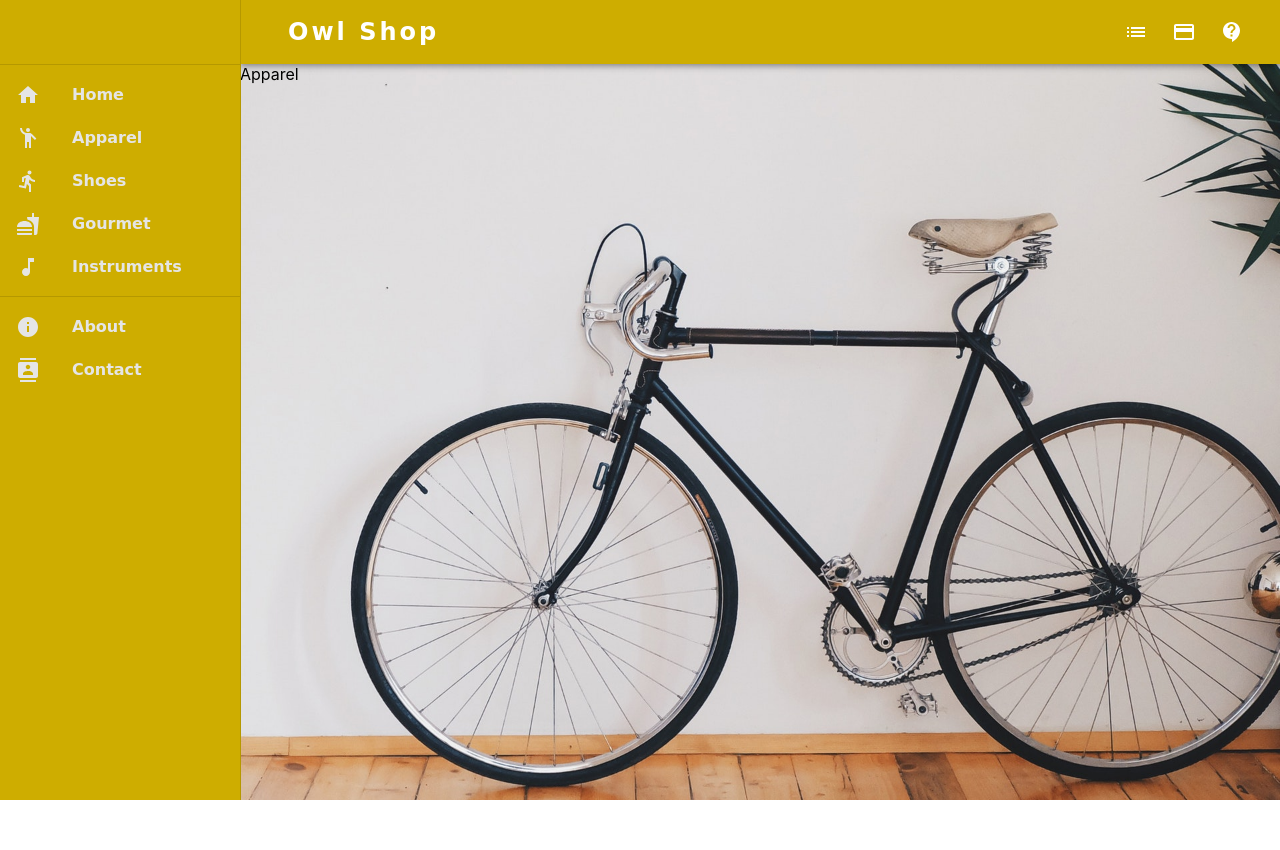
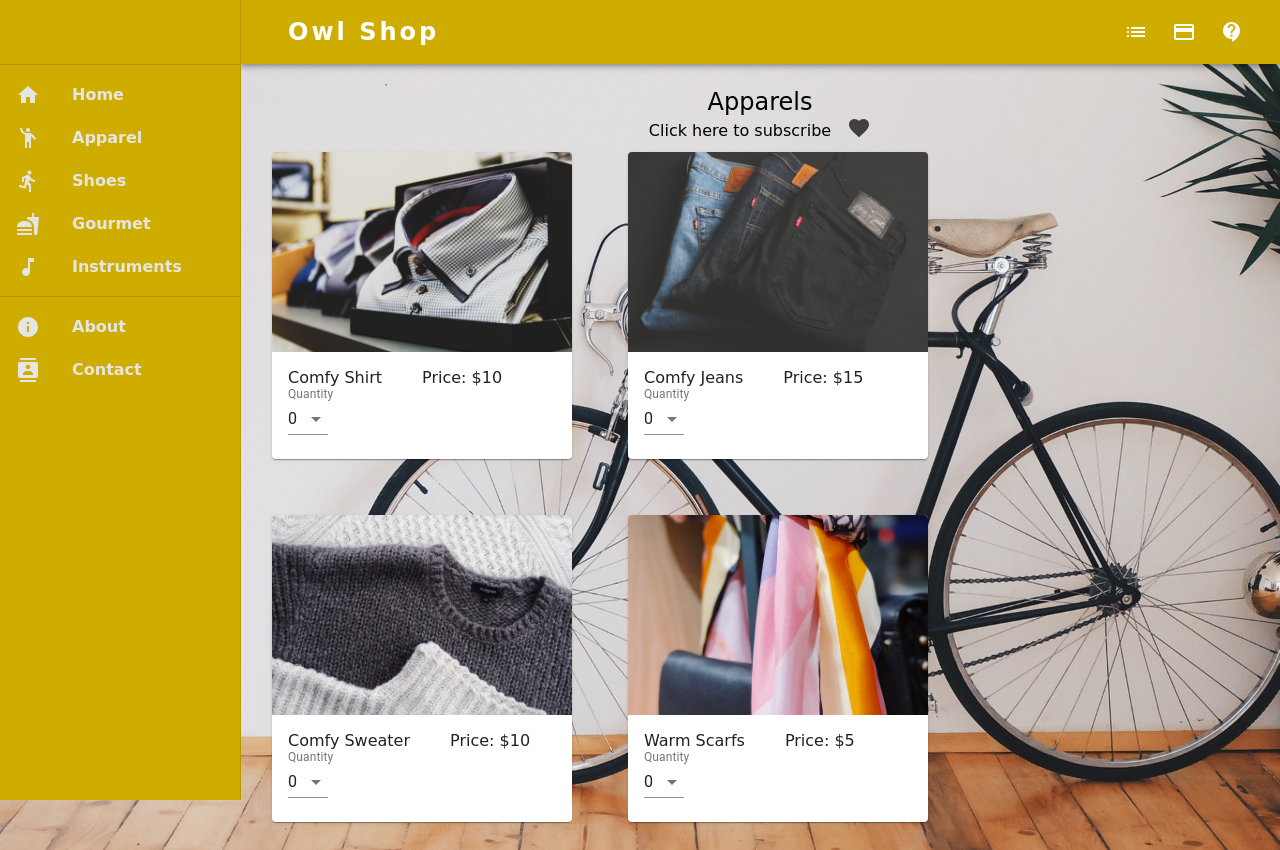
Before and after one commit to ChawinTan/Twilio-pay-shop, a React (Create React App) app: page /apparel in a window 1280 px wide. Before the commit the page ends 800 px from the top, so only its background shows below. Built offline with nearby package versions, Linux system fonts and the light colour scheme.

Commit message:
add apparel feature

```diff
--- a/src/Components/Apparel.js
+++ b/src/Components/Apparel.js
@@ -1,18 +1,159 @@
-import React from "react";
+import React, { useState } from "react";
+import { makeStyles } from "@material-ui/core/styles";
+import Grid from "@material-ui/core/Grid";
+import FavoriteIcon from "@material-ui/icons/Favorite";
+import Card from "@material-ui/core/Card";
+import CardMedia from "@material-ui/core/CardMedia";
+import CardContent from "@material-ui/core/CardContent";
+import InputLabel from "@material-ui/core/InputLabel";
+import FormControl from "@material-ui/core/FormControl";
+import MenuItem from "@material-ui/core/MenuItem";
+import Select from "@material-ui/core/Select";
 
 import appConstants from "../constants";
 
-const drawerWidth = appConstants.drawerWidth;
-const styles = {
-  root: {
-    marginLeft: `${drawerWidth}px`
+const apparels = appConstants.apparel;
+const qtyState = new Array(apparels.length).fill(0);
+
+const styles = appConstants.productStyle;
+const useStyle = makeStyles(() => ({
+  iconUnSub: {
+    color: "#000000",
+    opacity: 0.7
+  },
+  iconSub: {
+    color: "#ff1a1a",
+    opacity: 0.7
+  },
+  cardMedia: {
+    width: "300px",
+    height: "200px"
   }
+}));
+
+const removeApparel = (apparel, selectedApparel) => {
+  if (apparel.length > 0) {
+    const updatedApparel = apparel.filter(item => {
+      if (item.item !== selectedApparel.text) {
+        return item;
+      }
+    });
+    return updatedApparel;
+  }
+  return apparel;
 };
 
 function Apparel() {
+  const classes = useStyle();
+
+  const [subscribe, setSubscribe] = useState(false);
+  const handleSubscribe = () => {
+    if (subscribe) {
+      setSubscribe(false);
+    } else {
+      setSubscribe(true);
+    }
+  };
+
+  const [apparel, setApparel] = useState([]);
+  const handleChangeApparel = (event, index) => {
+    const selectedApparel = apparels[index];
+    const quantity = event.target.value;
+    if (quantity === 0) {
+      const updatedApparel = removeApparel(apparel, selectedApparel);
+      setApparel(updatedApparel);
+    } else {
+      if (
+        apparel.length > 0 &&
+        apparel.some(item => item.item === selectedApparel.text)
+      ) {
+        const updatedApparel = apparel.map(item => {
+          if (item.item === selectedApparel.text) {
+            return { ...item, qty: quantity };
+          }
+          return item;
+        });
+        setApparel(updatedApparel);
+      } else {
+        const newApparel = {
+          item: selectedApparel.text,
+          price: selectedApparel.price,
+          qty: quantity
+        };
+        const updatedApparel = [...apparel, newApparel];
+        setApparel(updatedApparel);
+      }
+    }
+    qtyState[index] = quantity;
+  };
+
   return (
     <div style={styles.root}>
-      <div>Apparel</div>
+      <div style={styles.header}>Apparels</div>
+      <Grid
+        container
+        justify="center"
+        direction="row"
+        alignItems="center"
+        spacing={2}
+      >
+        <Grid key="text" item>
+          Click here to subscribe
+        </Grid>
+        <Grid key="icon" item>
+          <FavoriteIcon
+            onClick={handleSubscribe}
+            className={subscribe ? classes.iconSub : classes.iconUnSub}
+          />
+        </Grid>
+      </Grid>
+
+      <Grid key={"itemList"} container justify="flex-start" spacing={7}>
+        {apparels.map((item, index) => {
+          return (
+            <Grid key={index} item>
+              <Card>
+                <CardMedia
+                  className={classes.cardMedia}
+                  component="img"
+                  alt={item.text}
+                  image={item.picture}
+                />
+                <CardContent>
+                  <Grid
+                    container
+                    justify="flex-start"
+                    direction="row"
+                    spacing={5}
+                  >
+                    <Grid item>{item.text}</Grid>
+                    <Grid item>
+                      {`Price: $`}
+                      {item.price}
+                    </Grid>
+                  </Grid>
+                  <div>
+                    <FormControl className={classes.formControl}>
+                      <InputLabel id="Quantity">Quantity</InputLabel>
+                      <Select
+                        labelId="Quantity"
+                        id="select-quantity"
+                        value={qtyState[index]}
+                        onChange={event => handleChangeApparel(event, index)}
+                      >
+                        <MenuItem value={0}>0</MenuItem>
+                        <MenuItem value={1}>1</MenuItem>
+                        <MenuItem value={2}>2</MenuItem>
+                        <MenuItem value={3}>3</MenuItem>
+                      </Select>
+                    </FormControl>
+                  </div>
+                </CardContent>
+              </Card>
+            </Grid>
+          );
+        })}
+      </Grid>
     </div>
   );
 }
--- a/src/constants.js
+++ b/src/constants.js
@@ -1,5 +1,51 @@
+import Apparel1 from "./Assets/apparal_1.jpg";
+import Apparel2 from "./Assets/apparal_2.jpg";
+import Apparel3 from "./Assets/apparal_3.jpg";
+import Apparel4 from "./Assets/apparal_4.jpg";
+
 const appConstants = {
-  drawerWidth: 240
+  drawerWidth: 240,
+  productStyle: {
+    root: {
+      marginLeft: "240px",
+      fontFamily: "Comic Sans MS",
+      padding: "0 2rem"
+    },
+    header: {
+      textAlign: "center",
+      marginTop: "1.5rem",
+      fontSize: "1.5rem"
+    },
+    input: {
+      outline: 0,
+      border: 0,
+      borderBottom: "1px solid rgb(63, 156, 113)",
+      fontSize: "0.8rem",
+      width: "100px"
+    }
+  },
+  apparel: [
+    {
+      picture: Apparel1,
+      text: "Comfy Shirt",
+      price: 10
+    },
+    {
+      picture: Apparel2,
+      text: "Comfy Jeans",
+      price: 15
+    },
+    {
+      picture: Apparel3,
+      text: "Comfy Sweater",
+      price: 10
+    },
+    {
+      picture: Apparel4,
+      text: "Warm Scarfs",
+      price: 5
+    }
+  ]
 };
 
 export default appConstants;
```
Also changed, not shown: package.json (+6 -1 lines), src/setupTests.js (+4 -1 lines), 2 other files (tests, documents, lock files or other folders).
